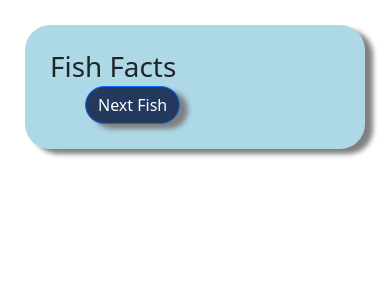
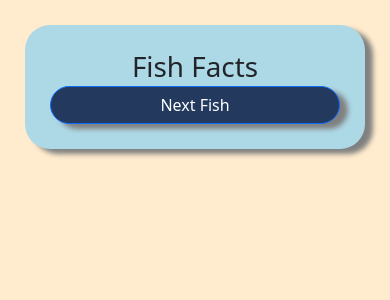
Before and after one commit to jrichards1999/fishfactsv2, a React (Create React App) app: page / in a window 390 px wide. Shown: the top 300 px of the page. Built offline with nearby package versions, Linux system fonts and the light colour scheme.

Commit message:
Visual Update
- Changed background color
- Added media queries for mobile spacing
- Assorted other styling changes

```diff
--- a/public/index.html
+++ b/public/index.html
@@ -1,5 +1,9 @@
 <!DOCTYPE html>
-<html lang="en">
+<html
+   lang="en"
+   style="height: 100%; background-color: blanchedalmond"
+   class="almond-background"
+>
    <head>
       <meta charset="utf-8" />
       <link rel="icon" href="%PUBLIC_URL%/favicon.ico" />
@@ -26,7 +30,7 @@
     -->
       <title>Fish Facts</title>
    </head>
-  <body>
+   <body style="height: 100%; background-color: blanchedalmond">
       <noscript>You need to enable JavaScript to run this app.</noscript>
       <div id="root"></div>
       <!--
--- a/src/App.styles.ts
+++ b/src/App.styles.ts
@@ -2,6 +2,7 @@ import styled from "styled-components";
 
 export const PageContainer = styled.div`
    margin: 25px;
+   height: 100%;
 `;
 
 export const ContentContainer = styled.div`
@@ -9,6 +10,9 @@ export const ContentContainer = styled.div`
    border-radius: 25px;
    background-color: #add8e6;
    box-shadow: 8px 5px 5px gray;
+   display: flex;
+   flex-direction: column;
+   align-items: center;
 `;
 
 export const StyledImage = styled.img`
@@ -16,25 +20,32 @@ export const StyledImage = styled.img`
    max-width: 500px;
    box-shadow: 8px 5px 5px #23395d;
    border-radius: 25px;
+
+   @media (max-width: 900px) {
+      max-height: 90px;
+   }
 `;
 
 export const Title = styled.h1`
-  margin-top: 15px;
-  margin-bottom: 15px;
+   background-color: #23395d;
+   color: white;
+   border-radius: 25px;
+   padding: 10px;
+   margin-bottom: 30px;
+   box-shadow: 8px 5px 5px gray;
 `;
-
-// TODO - Media query stuff currently not working
-// export const device = {
-//   big: `(min-width: 1024)`,
-//   small: `(min-width: 768)`,
-// };
 
 export const ContentParagraph = styled.p`
    margin-top: 30px;
+   margin-bottom: 0px;
    background-color: #23395d;
    color: white;
    border-radius: 25px;
    padding: 20px 200px;
+
+   @media (max-width: 900px) {
+      padding: 20px;
+   }
 
    p {
       // We apply the margin stying in the upper paragraph, so we remove any margin styling that comes with the html
@@ -44,7 +55,7 @@ export const ContentParagraph = styled.p`
 
 export const StyledButton = styled.button`
    margin-top: -5px;
-  margin-left: 35px;
+   width: 100%;
    border-radius: 25px;
    background-color: #23395d;
    box-shadow: 8px 5px 5px gray;
--- a/src/App.tsx
+++ b/src/App.tsx
@@ -38,11 +38,9 @@ export default function App(): JSX.Element {
       <PageContainer className="jumbotron">
          <ContentContainer>
             <h1>Fish Facts</h1>
-            <div>
-               <StyledButton onClick={handleClick} className="btn btn-primary">
-                  Next Fish
-               </StyledButton>
-            </div>
+            <StyledButton onClick={handleClick} className="btn btn-primary">
+               Next Fish
+            </StyledButton>
             {!wikiInfo ? (
                <></>
             ) : (
```
Lines whose indentation alone changed are shown as unchanged.
